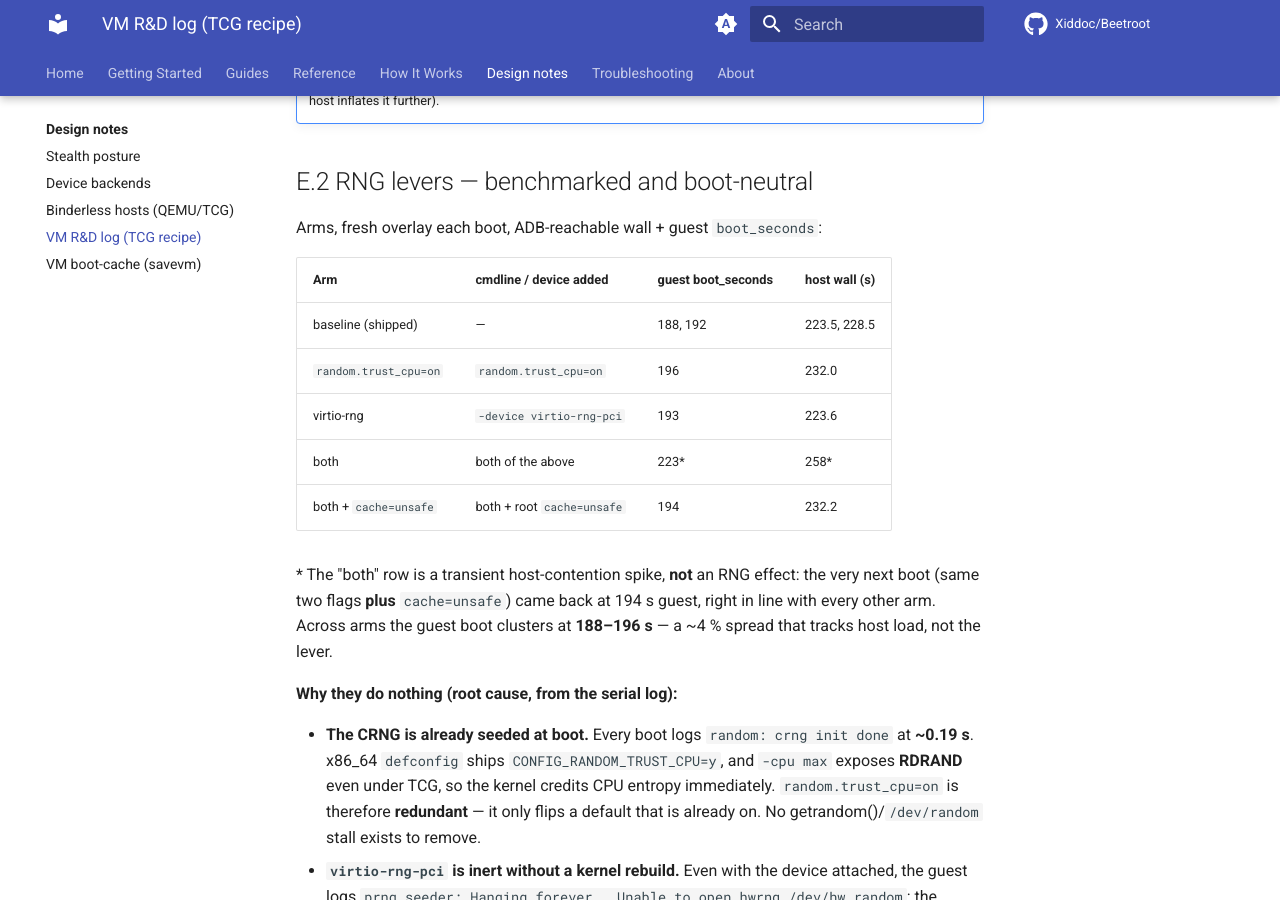
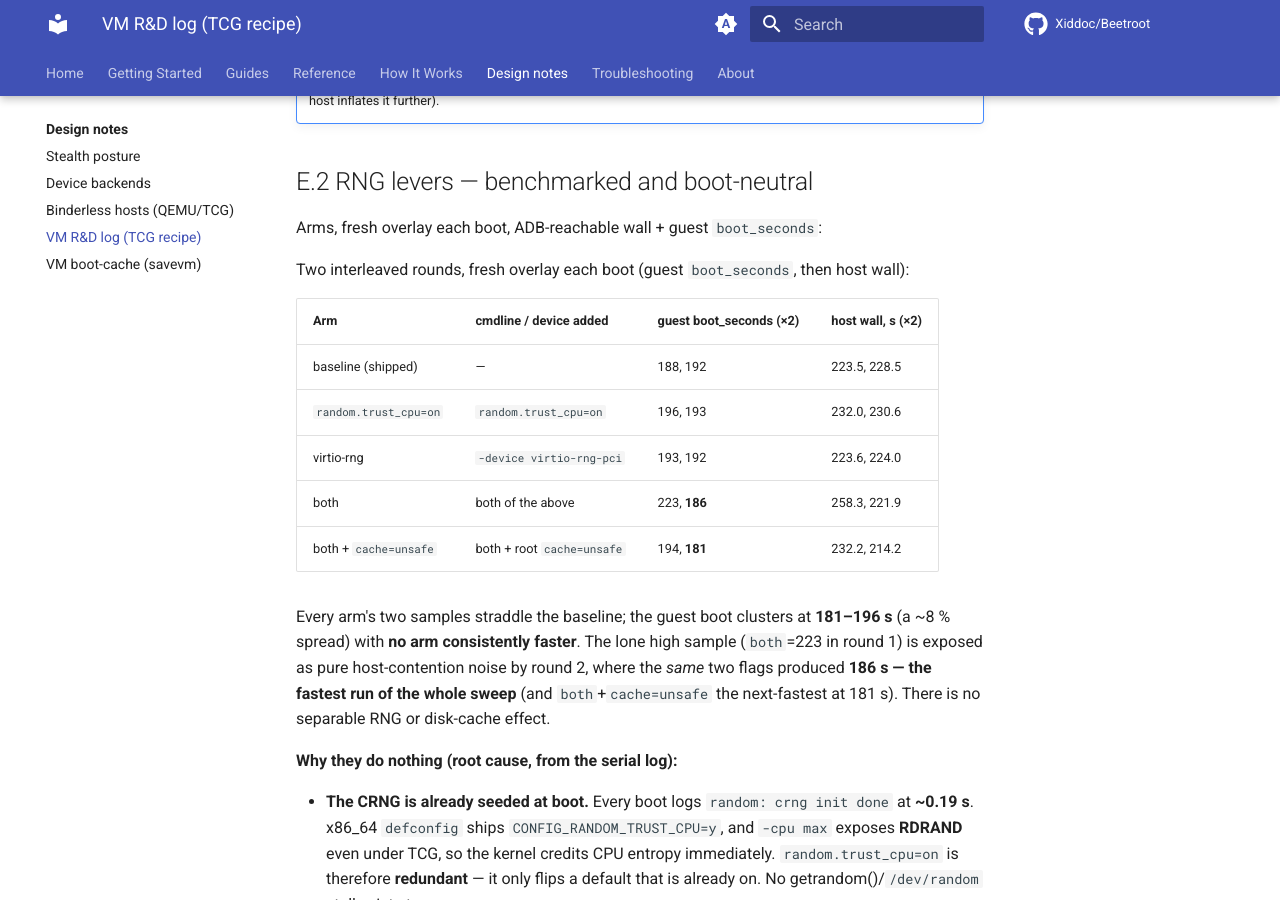
Before and after one commit to Xiddoc/Beetroot, an MkDocs documentation site: the page built from docs/design/vm-rnd-log.md, in a window 1280 px wide and 900 px high, scrolled down 17474 px. Built offline with MkDocs 1.6.1 and Material for MkDocs 9.7.7, drawn with Linux system fonts in a browser that asks for light colours; comment, search, counter and statistics services are not loaded.

Commit message:
docs(vm-rnd-log): complete Stage E RNG table with N=2 samples
Round 2 confirms neutrality: `both`=186s and `both`+cache=unsafe=181s are the
fastest runs of the sweep, exposing round-1's `both`=223s as host-contention
noise. No separable RNG/disk-cache effect.

Co-Authored-By: Claude Opus 4.8 (1M context) <noreply@anthropic.com>
Claude-Session: https://claude.ai/code/session_01PDgCEtmCtRdHkpHMoW8pka

```diff
--- a/docs/design/vm-rnd-log.md
+++ b/docs/design/vm-rnd-log.md
@@ -676,18 +676,23 @@ contention-robust signal.
 
 Arms, fresh overlay each boot, ADB-reachable wall + guest `boot_seconds`:
 
-| Arm | cmdline / device added | guest boot_seconds | host wall (s) |
+Two interleaved rounds, fresh overlay each boot (guest `boot_seconds`, then host
+wall):
+
+| Arm | cmdline / device added | guest boot_seconds (×2) | host wall, s (×2) |
 | --- | --- | --- | --- |
 | baseline (shipped) | — | 188, 192 | 223.5, 228.5 |
-| `random.trust_cpu=on` | `random.trust_cpu=on` | 196 | 232.0 |
-| virtio-rng | `-device virtio-rng-pci` | 193 | 223.6 |
-| both | both of the above | 223* | 258* |
-| both + `cache=unsafe` | both + root `cache=unsafe` | 194 | 232.2 |
+| `random.trust_cpu=on` | `random.trust_cpu=on` | 196, 193 | 232.0, 230.6 |
+| virtio-rng | `-device virtio-rng-pci` | 193, 192 | 223.6, 224.0 |
+| both | both of the above | 223, **186** | 258.3, 221.9 |
+| both + `cache=unsafe` | both + root `cache=unsafe` | 194, **181** | 232.2, 214.2 |
 
-\* The "both" row is a transient host-contention spike, **not** an RNG effect:
-the very next boot (same two flags **plus** `cache=unsafe`) came back at 194 s
-guest, right in line with every other arm. Across arms the guest boot clusters
-at **188–196 s** — a ~4 % spread that tracks host load, not the lever.
+Every arm's two samples straddle the baseline; the guest boot clusters at
+**181–196 s** (a ~8 % spread) with **no arm consistently faster**. The lone high
+sample (`both`=223 in round 1) is exposed as pure host-contention noise by round
+2, where the *same* two flags produced **186 s — the fastest run of the whole
+sweep** (and `both`+`cache=unsafe` the next-fastest at 181 s). There is no
+separable RNG or disk-cache effect.
 
 **Why they do nothing (root cause, from the serial log):**
 
```
